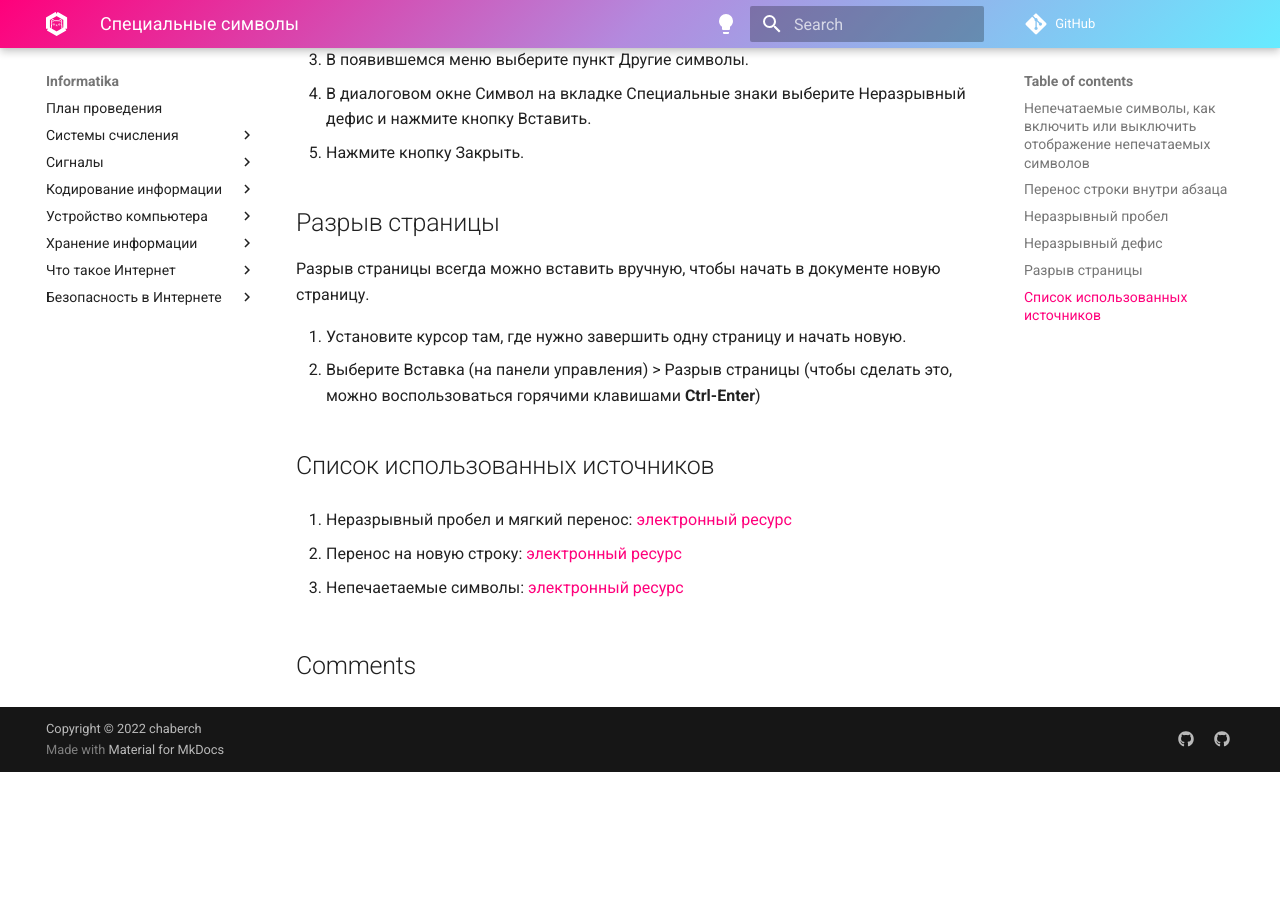
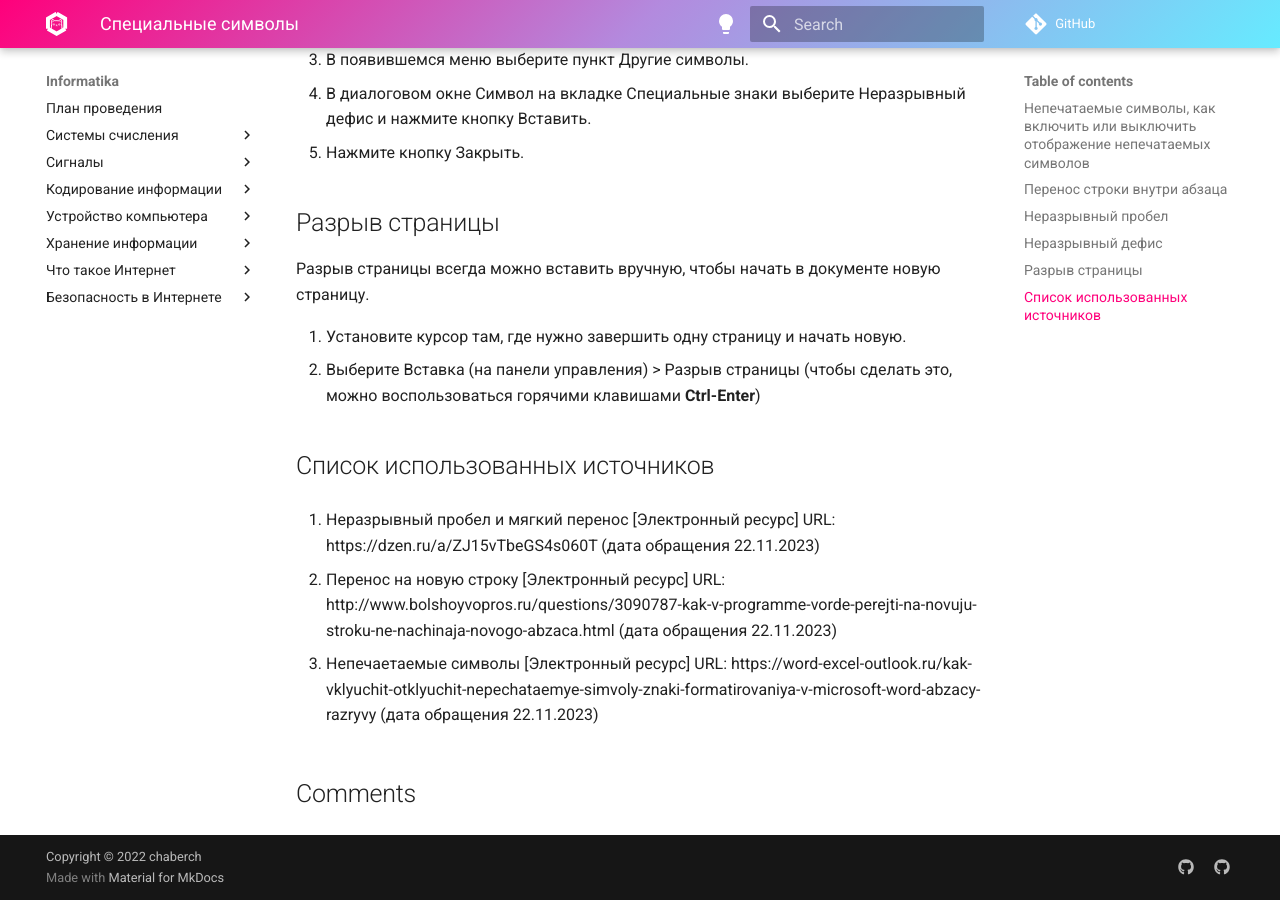
Before and after one commit to chabErch/Informatika, an MkDocs documentation site: the page built from docs/MS Word/Специальные символы.md, in a window 1280 px wide and 900 px high, scrolled down 1533 px. Built offline with MkDocs 1.6.1 and Material for MkDocs 9.7.7, drawn with Linux system fonts in a browser that asks for light colours; comment, search, counter and statistics services are not loaded; before the commit the page ends 2305 px from its top, so only the background shows below that.

Commit message:
Update Специальные символы.md

```diff
--- a/docs/MS Word/Специальные символы.md
+++ b/docs/MS Word/Специальные символы.md
@@ -75,8 +75,11 @@
 
 ## Список использованных источников
 
-1. Неразрывный пробел и мягкий перенос: [электронный ресурс](https://dzen.ru/a/ZJ15vTbeGS4s060T)
+1. Неразрывный пробел и мягкий перенос [Электронный ресурс] URL:
+https://dzen.ru/a/ZJ15vTbeGS4s060T (дата обращения 22.11.2023)
 
-2. Перенос на новую строку: [электронный ресурс](http://www.bolshoyvopros.ru/questions/3090787-kak-v-programme-vorde-perejti-na-novuju-stroku-ne-nachinaja-novogo-abzaca.html)
+2. Перенос на новую строку [Электронный ресурс] URL:
+http://www.bolshoyvopros.ru/questions/3090787-kak-v-programme-vorde-perejti-na-novuju-stroku-ne-nachinaja-novogo-abzaca.html (дата обращения 22.11.2023)
 
-3. Непечаетаемые символы: [электронный ресурс](https://word-excel-outlook.ru/kak-vklyuchit-otklyuchit-nepechataemye-simvoly-znaki-formatirovaniya-v-microsoft-word-abzacy-razryvy)
+3. Непечаетаемые символы [Электронный ресурс] URL:
+https://word-excel-outlook.ru/kak-vklyuchit-otklyuchit-nepechataemye-simvoly-znaki-formatirovaniya-v-microsoft-word-abzacy-razryvy (дата обращения 22.11.2023)
```
